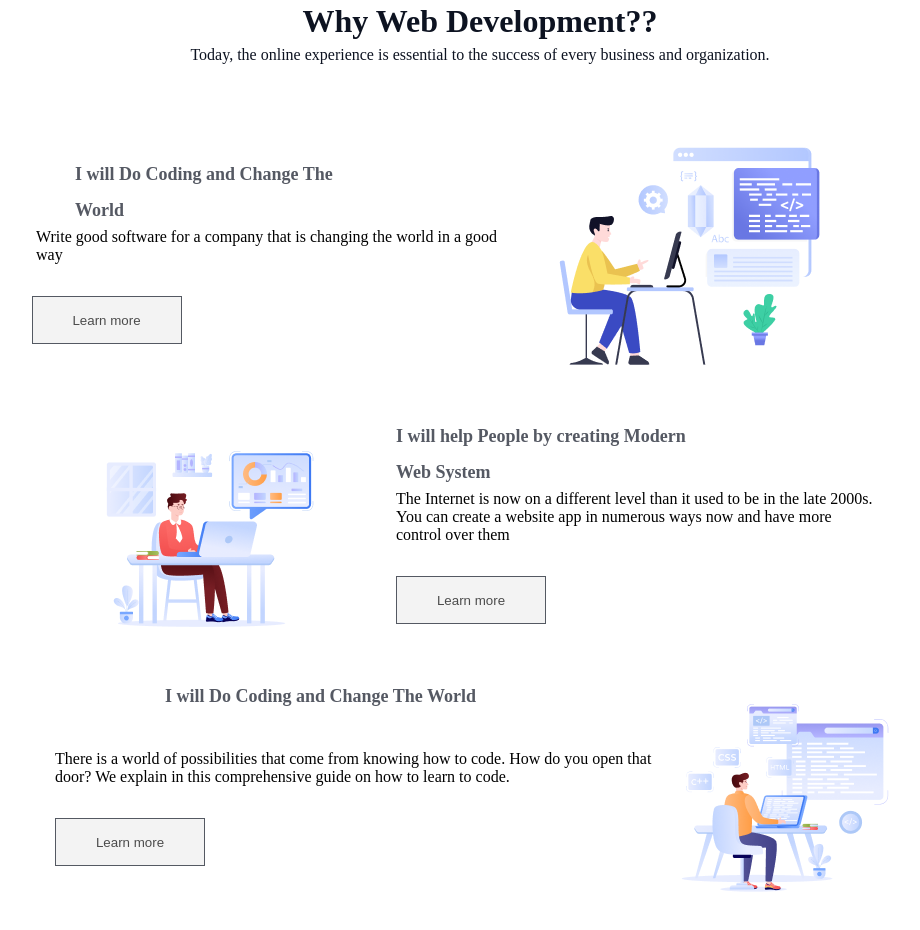
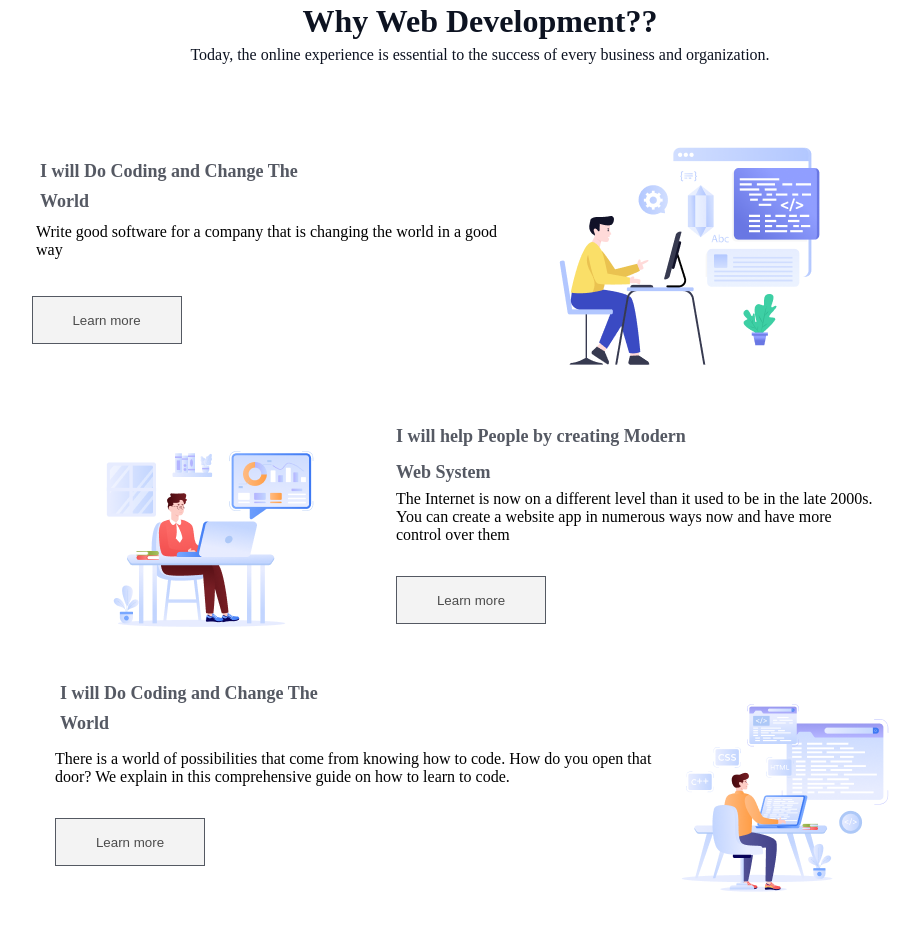
Before and after one commit to mohsyn007/Assignment-project-1, a plain HTML site: page index.html in a window 1280 px wide. Shown: the part 823-1753 px from the top of the page, without its empty margins (160-1080 px from the left). Drawn offline with Linux system fonts and the light colour scheme; files whose address does not match are found by name; a web font is replaced by a local one.

Commit message:
i will die

```diff
--- a/index.html
+++ b/index.html
@@ -72,7 +72,7 @@
 
 
                         <div class="iwillcode-section-text">
-                            <h3 class="iwillcode-section-text-title">I will Do Coding and Change The World</h3>
+                            <h3 class="iwillcode-section-text-title">I will Do Coding and Change The<br> World</h3>
                             <p iwillcode-section-description>There is a world of possibilities that come from knowing
                                 how to code. How do you open that door? We explain in this comprehensive guide on how to
                                 learn to code.</p>
--- a/style.css
+++ b/style.css
@@ -173,15 +173,18 @@ flex-direction: column;
 justify-content: center;
 align-items: flex-start;
 padding: 0px; */
-    width: 390px;
+    width: 460px;
     height: 72px;
     color: rgba(13, 19, 33, 0.7);
     font-family: Azeret Mono;
     font-size: 18px;
     font-weight: 700;
-    line-height: 36px;
+    line-height: 30px;
     letter-spacing: 0%;
     text-align: left;
+    justify-content: left;
+    display: flex;
+    flex-direction: column;
 }
 
 .iwilldo-section-description {
@@ -192,6 +195,7 @@ padding: 0px; */
     justify-content: center;
     align-items: flex-start;
     padding: 0px;
+
 
 }
 
@@ -270,10 +274,11 @@ padding: 0px; */
     margin-top: 20px;
     padding: 0px;
     margin-right: 10;
+    margin-top: 20px;
 }
 
 .iwillcode-section-text-title {
-    width: 390px;
+    /* width: 460px;
     height: 72px;
     color: rgba(13, 19, 33, 0.7);
     font-family: Azeret Mono;
@@ -281,7 +286,19 @@ padding: 0px; */
     font-weight: 700;
     line-height: 36px;
     letter-spacing: 0%;
+    text-align: left; */
+    width: 600px;
+    height: 72px;
+    color: rgba(13, 19, 33, 0.7);
+    font-family: Azeret Mono;
+    font-size: 18px;
+    font-weight: 700;
+    line-height: 30px;
+    letter-spacing: 0%;
     text-align: left;
+    justify-content: left;
+    display: flex;
+    flex-direction: column;
 }
 
 
```
